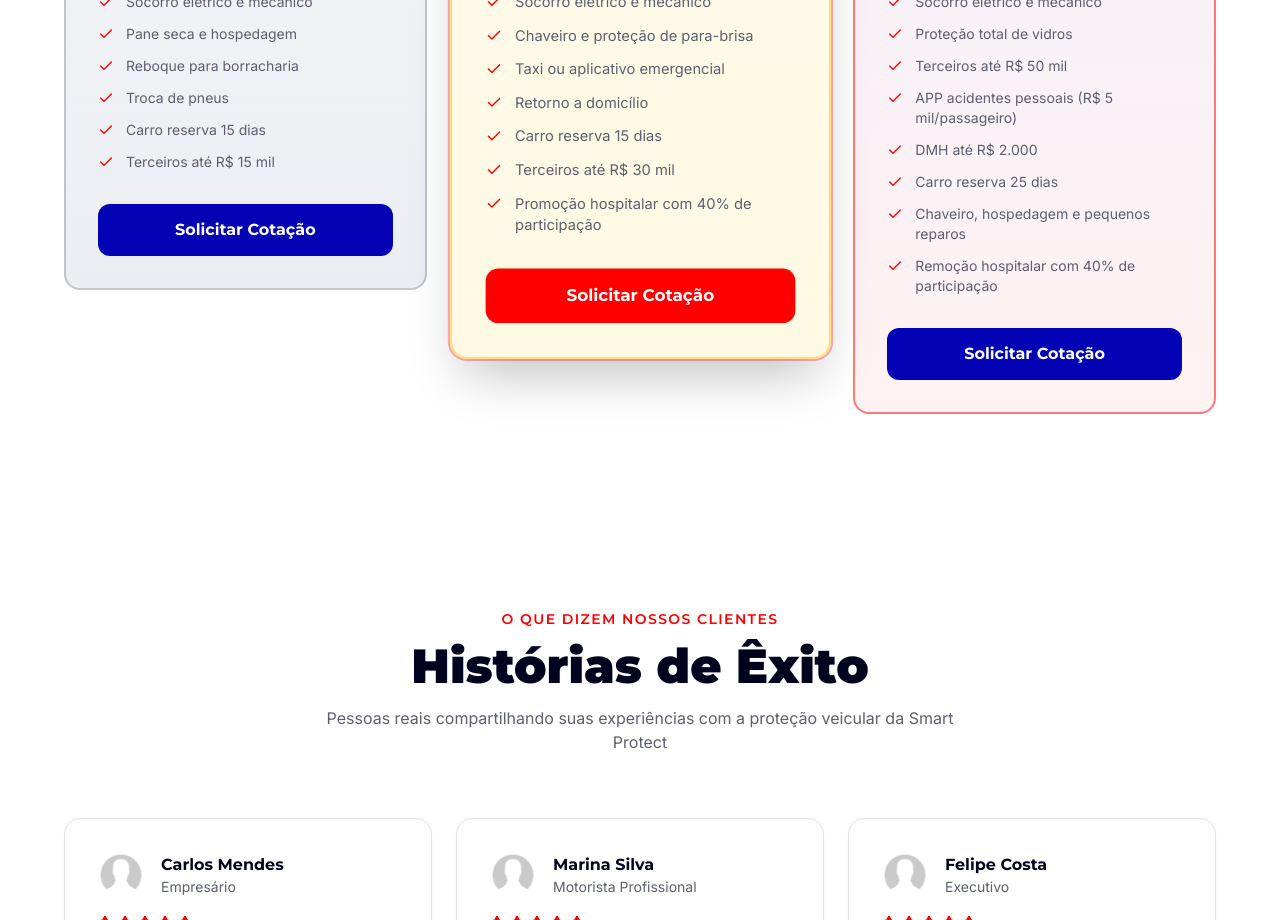
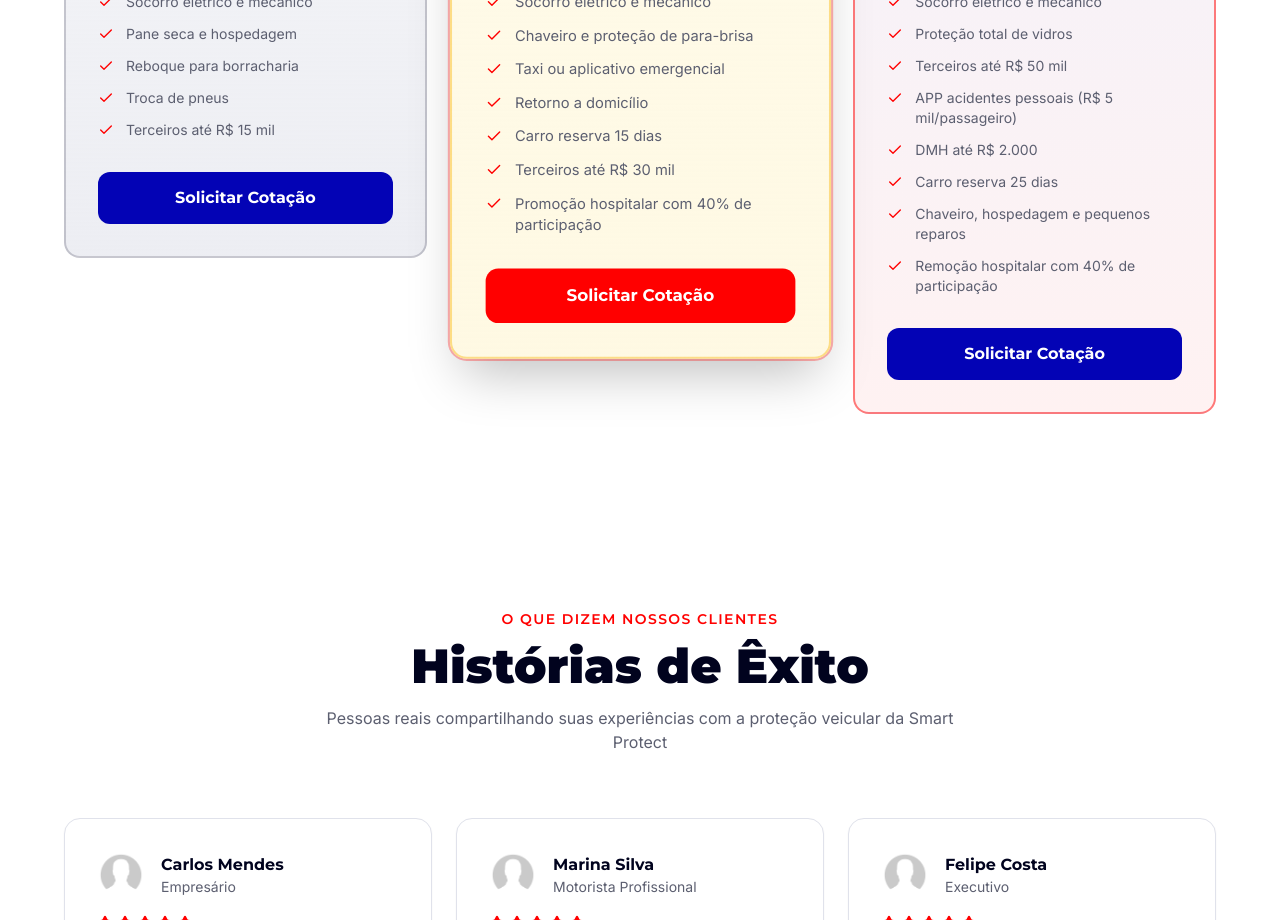
Before and after one commit to thayrinacs/smartprotectvix, a React (Vite) app: page / in a window 1280 px wide. Shown: the part 2080-3000 px from the top of the page. Built offline with nearby package versions, Linux system fonts and the light colour scheme; the HTML template or start-up script is replaced by a standard one.

Commit message:
Removido carro reserva do plano prata

```diff
--- a/src/components/PlansSection.tsx
+++ b/src/components/PlansSection.tsx
@@ -83,7 +83,6 @@ const PlansSection = () => {
         "Pane seca e hospedagem",
         "Reboque para borracharia",
         "Troca de pneus",
-        "Carro reserva 15 dias",
         "Terceiros até R$ 15 mil",
       ],
     },
```
